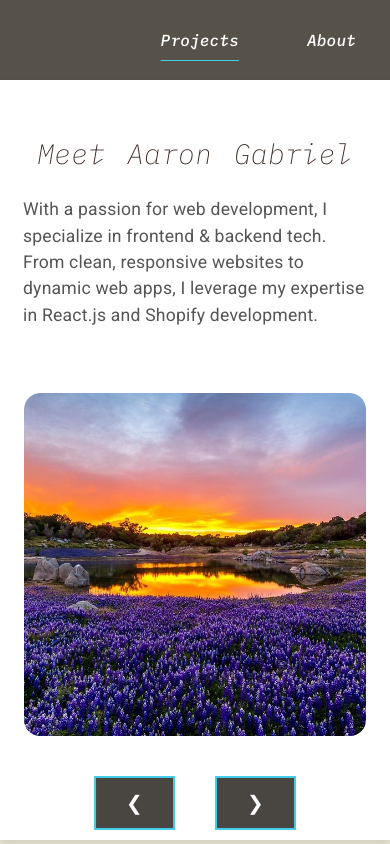
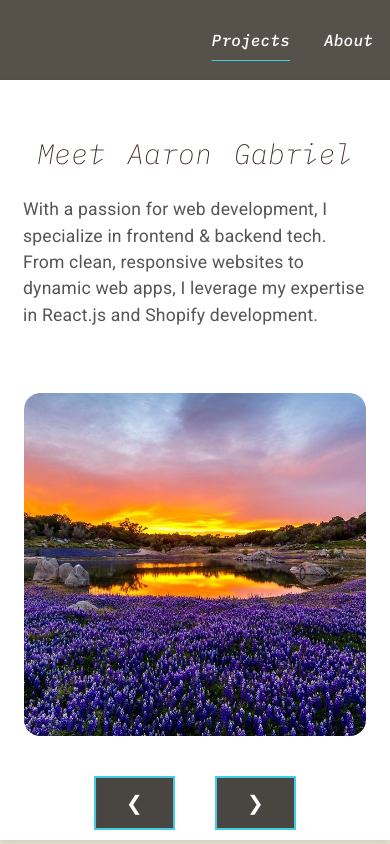
Before and after one commit to AaronGabriel147/project-gallery, a Next.js app: page / in a window 390 px wide. Shown: the top 844 px of the page. Built offline with nearby package versions, Linux system fonts and the light colour scheme; a web font is replaced by a local one.

Commit message:
breakpoint style for link

```diff
--- a/styles/globals.css
+++ b/styles/globals.css
@@ -697,6 +697,16 @@ button:hover {
 
 }
 
+@media (max-width: 600px) {
+  li {
+    margin-left: 0;
+    margin-right: 0;
+  }
+}
+
+
+
+
 
 #me3 {
   margin-top: 2rem;
```
